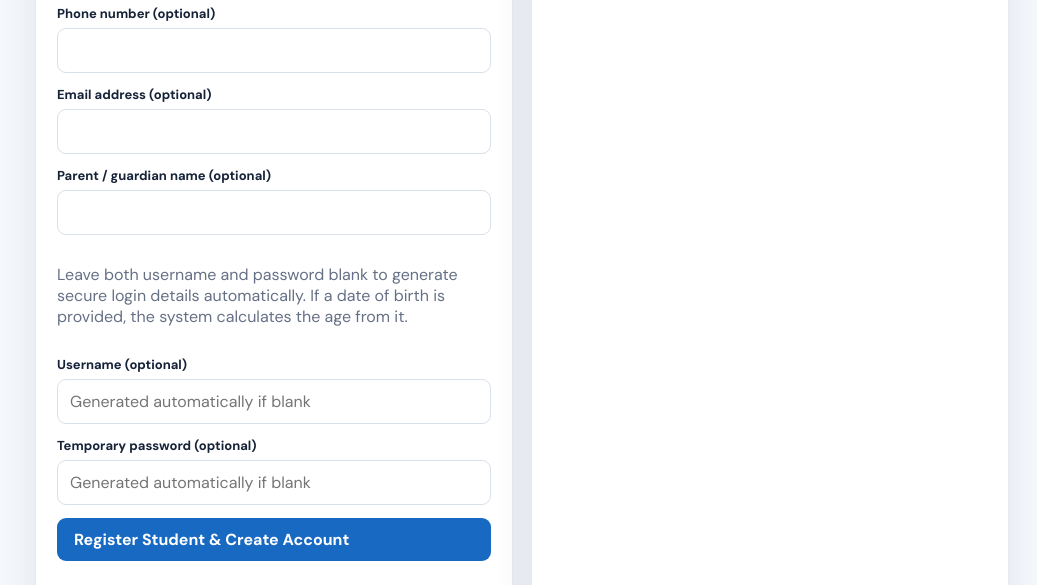
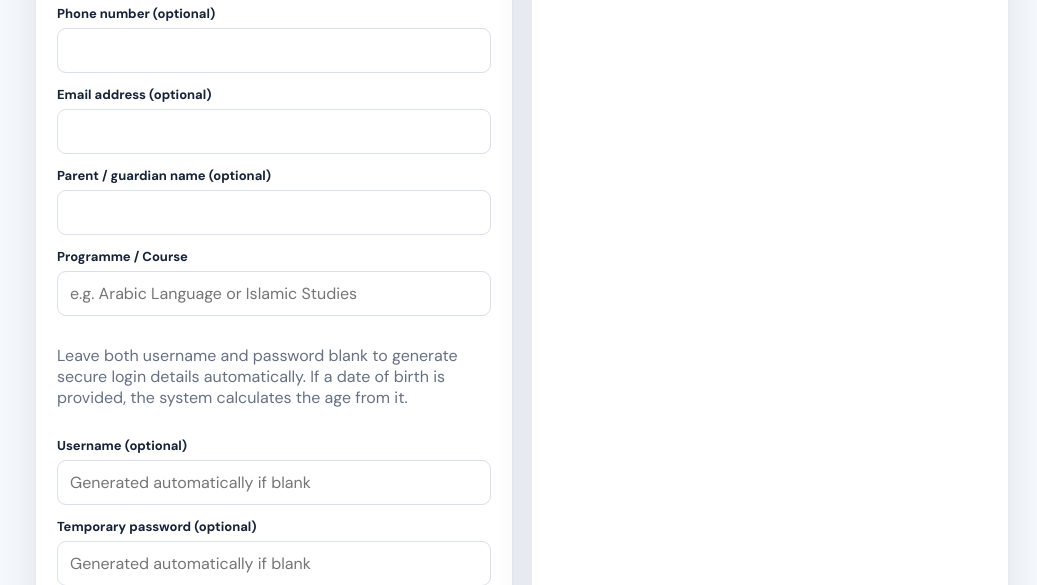
Before and after one commit to fadilu439/areej-virtual-islamic-academy, a Flask app: page /admin in a window 1280 px wide. Shown: the part 2398-2983 px from the top of the page, without its empty margins (243-1280 px from the left). Run offline with Flask 3, Linux system fonts and the light colour scheme; the visitor is signed in with stand-in values (Sample User, id 1); data comes from the database, SQL or seed files in the repository; data that the repository does not hold is empty.

Commit message:
Add programme to student registration form

```diff
--- a/templates/admin.html
+++ b/templates/admin.html
@@ -94,6 +94,7 @@
       <div><label for="student_phone">Phone number (optional)</label><input id="student_phone" name="student_phone" type="tel" maxlength="40"></div>
       <div><label for="student_email">Email address (optional)</label><input id="student_email" name="student_email" type="email" maxlength="160"></div>
       <div><label for="guardian_name">Parent / guardian name (optional)</label><input id="guardian_name" name="guardian_name" maxlength="120"></div>
+      <div><label for="programme">Programme / Course</label><input id="programme" name="programme" maxlength="120" placeholder="e.g. Arabic Language or Islamic Studies"></div>
       <p class="muted">Leave both username and password blank to generate secure login details automatically. If a date of birth is provided, the system calculates the age from it.</p>
       <div><label for="student_username">Username (optional)</label><input id="student_username" name="student_username" maxlength="60" autocomplete="off" placeholder="Generated automatically if blank"></div>
       <div><label for="student_password">Temporary password (optional)</label><input id="student_password" name="student_password" type="password" minlength="8" autocomplete="new-password" placeholder="Generated automatically if blank"></div>
```
